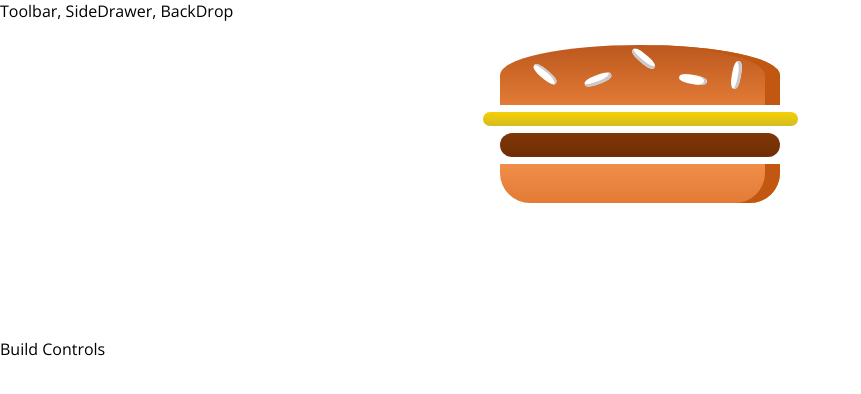
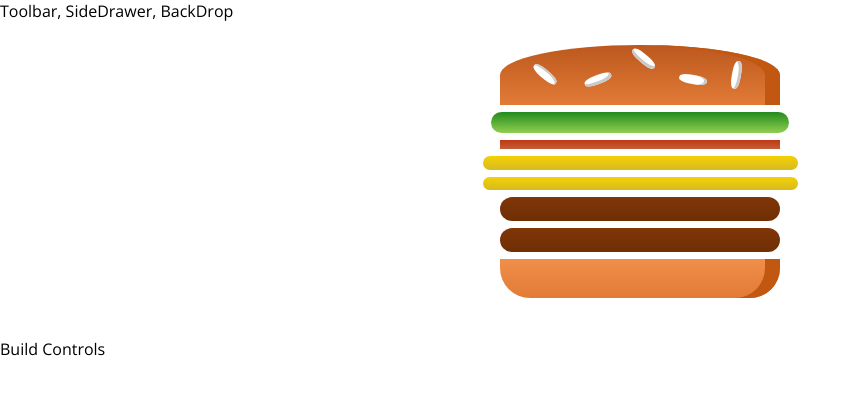
Before and after one commit to obwansan/burger-builder-app, a React app: page / in a window 1280 px wide. Shown: the top 394 px of the page, without its empty margins (0-861 px from the left). Built offline with nearby package versions, Linux system fonts and the light colour scheme.

Commit message:
Outputting burger ingredients dynamically

```diff
--- a/src/components/Burger/Burger.js
+++ b/src/components/Burger/Burger.js
@@ -4,9 +4,6 @@ import classes from './Burger.css';
 import BurgerIngredient from './BurgerIngredient/BurgerIngredient';
 
 const burger = (props) => {
-  // Object.keys returns an array of the keys in state.ingredients.
-  // We map over this array and return an array of
-
   // This is a nested loop. We map over each element in ["salad", "bacon", "cheese", "meat"],
   // returning an array with undefined elements for each one. The nested map (loop) runs on
   // the array created for 'salad' before the outer .map runs on 'bacon' and so on. Therefore
@@ -21,22 +18,10 @@ const burger = (props) => {
       });
     });
 
-
-  console.log('transformedIngredients - step 1:', Object.keys(props.ingredients));
-  console.log('transformedIngredients - step 2:', Object.keys(props.ingredients).map(igKey => {
-    return [...Array(props.ingredients[igKey])];}));
-  console.log('transformedIngredients - step 3:', Object.keys(props.ingredients).map(igKey => {
-    return [...Array(props.ingredients[igKey])].map(() => {
-      return 'el';
-      });
-    })
-  );
-
   return (
     <div className={classes.Burger}>
       <BurgerIngredient type="bread-top" />
-      <BurgerIngredient type="cheese" />
-      <BurgerIngredient type="meat" />
+      {transformedIngredients}
       <BurgerIngredient type="bread-bottom" />
     </div>
   );
--- a/src/components/Burger/BurgerIngredient/BurgerIngredient.js
+++ b/src/components/Burger/BurgerIngredient/BurgerIngredient.js
@@ -29,7 +29,7 @@ class BurgerIngredient extends Component {
         ingredient = <div className={classes.Salad}></div>;
         break;
       case ('bacon'):
-          ingredient = <div className={classes.Salad}></div>;
+          ingredient = <div className={classes.Bacon}></div>;
           break;
       default:
         ingredient = null;
```
